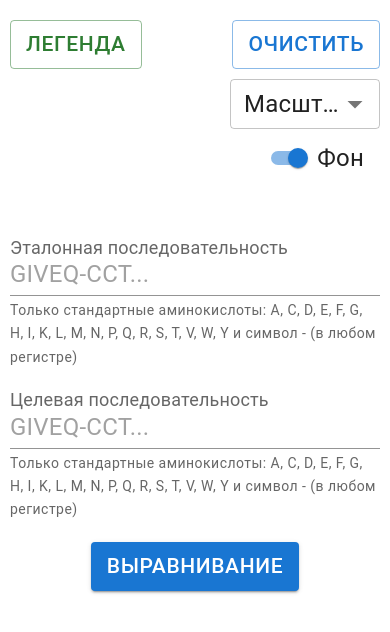
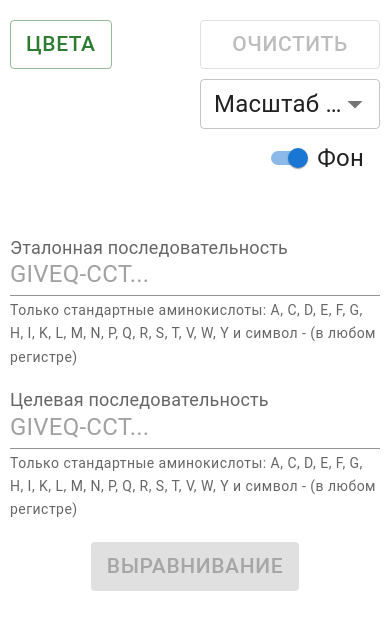
Before and after one commit to AndreiReznikov/amino, a React (Create React App) app: page / in a window 390 px wide. Shown: the top 632 px of the page. Built offline with nearby package versions, Linux system fonts and the light colour scheme.

Commit message:
added form buttons disabled; styles fixes

```diff
--- a/src/components/ActionsPanel/ActionsPanel.module.css
+++ b/src/components/ActionsPanel/ActionsPanel.module.css
@@ -9,11 +9,17 @@
   }
 }
 
+.resetButton {
+  @media (max-width: 680px) {
+    width: 180px;
+  }
+}
+
 .fontOptionsSelector {
   width: 210px;
   height: 50px;
 
   @media (max-width: 680px) {
-    width: 150px;
+    width: 180px;
   }
 }
--- a/src/components/ActionsPanel/ActionsPanel.tsx
+++ b/src/components/ActionsPanel/ActionsPanel.tsx
@@ -17,6 +17,7 @@ interface ActionsPanelProps {
   onSelect: (event: SelectChangeEvent<SequenceSize>) => void;
   size: keyof typeof SEQUENCE_FONT_OPTIONS;
   checked: boolean;
+  valid: boolean;
 }
 
 export const ActionsPanel: React.FC<ActionsPanelProps> = ({
@@ -25,6 +26,7 @@ export const ActionsPanel: React.FC<ActionsPanelProps> = ({
   onSwitch,
   size,
   checked,
+  valid,
 }) => {
   const handleSwitchKeydown = useCallback(
     (event: React.KeyboardEvent<HTMLButtonElement>) => {
@@ -37,7 +39,7 @@ export const ActionsPanel: React.FC<ActionsPanelProps> = ({
 
   return (
     <div className={styles.actionsPanelContainer}>
-      <Button onClick={onReset} type="reset" variant="outlined">
+      <Button className={styles.resetButton} onClick={onReset} type="reset" variant="outlined" disabled={!valid}>
         Очистить
       </Button>
       <Select
--- a/src/components/Legend/Legend.tsx
+++ b/src/components/Legend/Legend.tsx
@@ -23,7 +23,7 @@ export const Legend: React.FC = memo(() => {
           onClick={handleLegendButtonClick}
           color="success"
         >
-          Легенда
+          Цвета
         </Button>
         <LegendPopover
           open={Boolean(anchorEl)}
--- a/src/components/Legend/LegendPopover/LegendPopover.module.css
+++ b/src/components/Legend/LegendPopover/LegendPopover.module.css
@@ -8,7 +8,7 @@
 }
 
 .title {
-  font-size: 28px;
+  font-size: 28px !important;
 }
 
 .groupsContainer {
--- a/src/components/SequencesForm/SequencesForm.tsx
+++ b/src/components/SequencesForm/SequencesForm.tsx
@@ -1,4 +1,4 @@
-import React, { useCallback } from "react";
+import React, { useCallback, useMemo } from "react";
 import { useForm, FormProvider } from "react-hook-form";
 import { Button, SelectChangeEvent } from "@mui/material";
 import { ActionsPanel } from "../ActionsPanel";
@@ -38,7 +38,17 @@ export const SequencesForm: React.FC<SequencesFormProps> = ({
     reValidateMode: "onSubmit",
   });
 
-  const { handleSubmit, setError } = methods;
+  const { handleSubmit, setError, watch, reset } = methods;
+
+  const fieldValues = watch();
+
+  const isFormValid = useMemo(
+    () =>
+      FIELDS_OPTIONS.every(
+        (field) => fieldValues[field.name as keyof FormData]?.length > 0
+      ),
+    [fieldValues]
+  );
 
   const onFormSubmit = useCallback(
     (data: FormData) => {
@@ -59,24 +69,30 @@ export const SequencesForm: React.FC<SequencesFormProps> = ({
     [backgroundsRef, onSubmit, setError]
   );
 
+  const onFormReset = useCallback(() => {
+    reset();
+    onReset();
+  }, [reset, onReset]);
+
   return (
     <FormProvider {...methods}>
       <form className={styles.form} onSubmit={handleSubmit(onFormSubmit)}>
         <div className={styles.configurationPanelContainer}>
           <Legend />
           <ActionsPanel
-            onReset={onReset}
+            onReset={onFormReset}
             onSelect={onSelect}
             onSwitch={onSwitch}
             size={size}
             checked={checked}
+            valid={isFormValid}
           />
         </div>
         <div className={styles.inputsContainer}>
           <SequenceInputFields fields={FIELDS_OPTIONS} />
         </div>
 
-        <Button type="submit" variant="contained">
+        <Button type="submit" variant="contained" disabled={!isFormValid}>
           Выравнивание
         </Button>
       </form>
```
